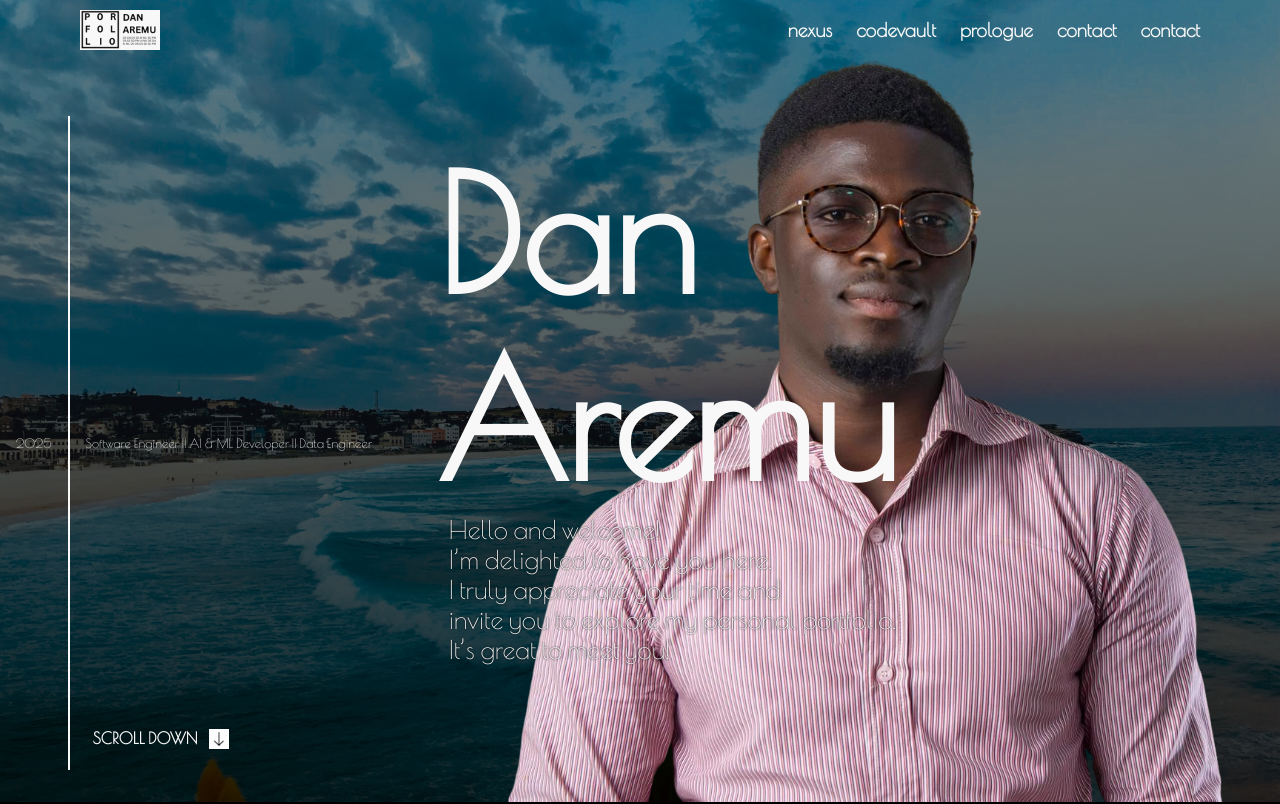
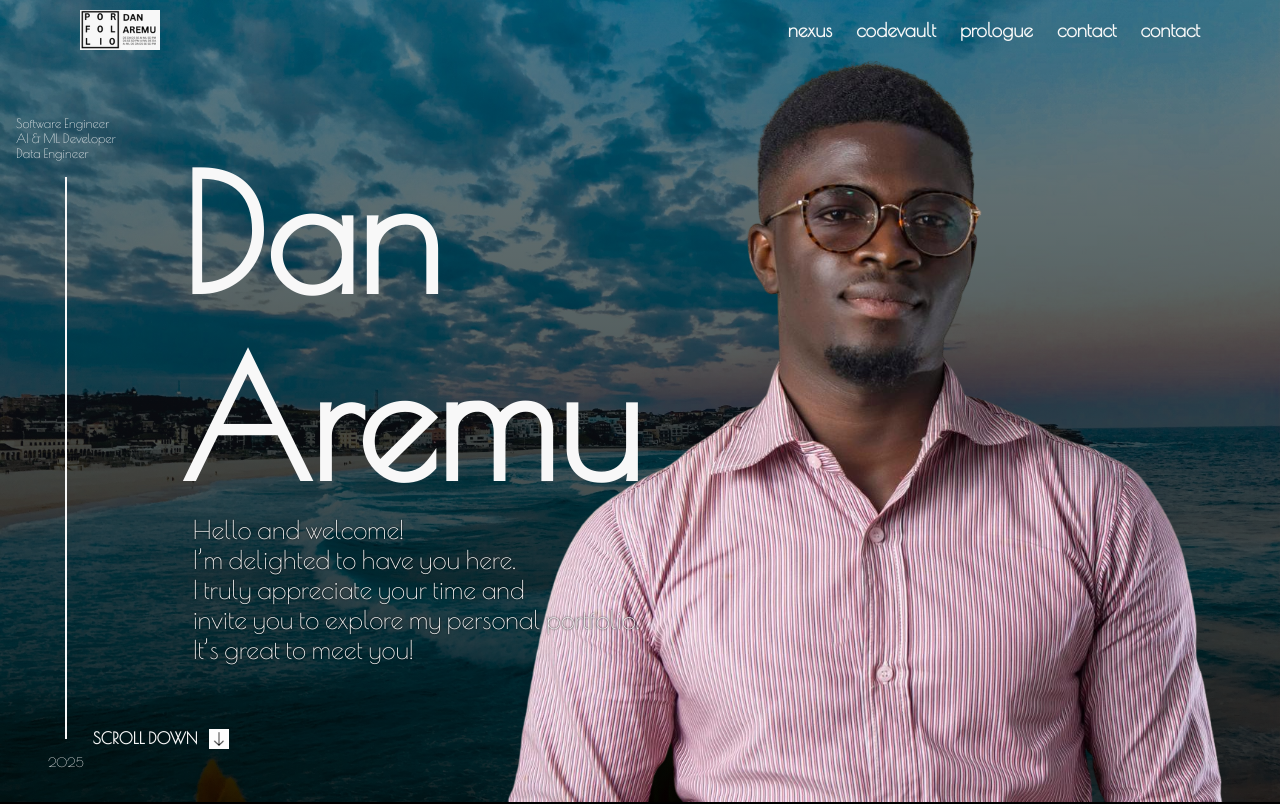
Before and after one commit to danaremu/portfolio, a React (Create React App) app: page / in a window 1280 px wide. Shown: the top 804 px of the page. Built offline with nearby package versions, Linux system fonts and the light colour scheme; a web font is replaced by a local one.

Commit message:
changing image and few fixes

```diff
--- a/src/pages/home/landing/Landing.css
+++ b/src/pages/home/landing/Landing.css
@@ -40,9 +40,8 @@
     & .grid-branding {
       width: auto;
       height: calc(100dvh - 50px - 6rem);
-      writing-mode: sideways-lr;
       display: flex;
-      flex-direction: row;
+      flex-direction: column;
       align-items: center;
       align-self: flex-end;
       margin-bottom: 2rem;
@@ -50,24 +49,8 @@
       left: 1rem;
       gap: 1rem;
 
-      /* &::after,
-      &::before {
-        position: relative;
-        white-space: nowrap;
-        height: auto;
-        color: var(--smoke-color);
-      }
-      &::before {
-        content: attr(data-year);
-        padding-top: 0.5rem;
-      }
-      &::after {
-        content: attr(data-title);
-        white-space: nowrap;
-        padding-bottom: 0.5rem;
-      } */
-
       & .grid-branding_year {
+        writing-mode: sideways-lr;
         height: auto;
       }
 
@@ -78,7 +61,9 @@
       }
 
       & .grid-branding_title {
+        writing-mode: sideways-lr;
         height: auto;
+        white-space: nowrap;
       }
     }
 
--- a/src/pages/home/landing/Landing.js
+++ b/src/pages/home/landing/Landing.js
@@ -15,11 +15,16 @@ const Index = () => {
         data-year='2025'
         data-title='Software Engineer || AI & ML Developer || Data Engineer'
       >
+        <div className='grid-branding_title'>
+          {/* Software Engineer || AI & ML Developer || Data Engineer */}
+          <span>Software Engineer</span>
+          <br />
+          <span>AI & ML Developer</span>
+          <br />
+          <span>Data Engineer</span>
+        </div>
+        <div className='grid-branding_line'></div>
         <div className='grid-branding_year'>2025</div>
-        <div className='grid-branding_line'></div>
-        <div className='grid-branding_title'>
-          Software Engineer || AI & ML Developer || Data Engineer
-        </div>
       </div>
       <div className='grid-greet'>
         <h1 className='grid-greet_h1'>
```
